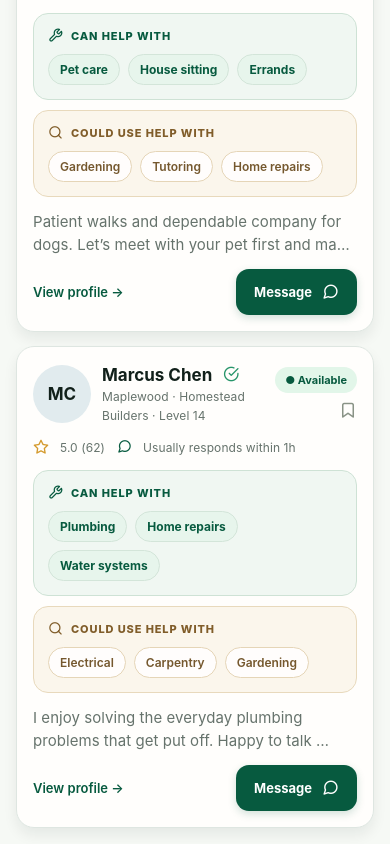
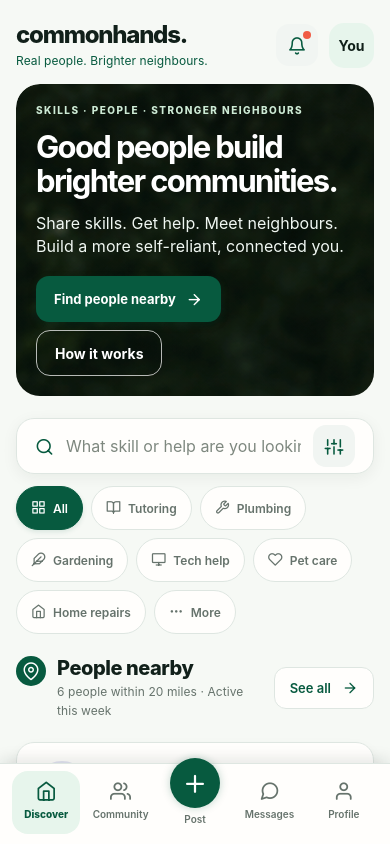
Before and after one commit to eroleric/communitybuilder, a React Native app: screen / in a window 390 px wide. Shown: the top 844 px of the page. Built offline with nearby package versions, Linux system fonts and the light colour scheme.

Commit message:
Fix web feed scrolling

```diff
--- a/src/CommonHands.tsx
+++ b/src/CommonHands.tsx
@@ -406,7 +406,7 @@ function Workspace() {
       </View>
     );
   return (
-    <View style={{ flex: 1, flexDirection: "row" }}>
+    <View style={{ flex: 1, height: "100%", flexDirection: "row" }}>
       {desktop && (
         <View style={s.sidebar}>
           <Pressable
@@ -483,6 +483,7 @@ function Workspace() {
           flex: 1,
           width: "100%",
           maxWidth: 600,
+          height: "100%",
           alignSelf: "center",
           backgroundColor: C.paper,
         }}
@@ -500,8 +501,10 @@ function Workspace() {
           </View>
         )}
         <ScrollView
+          style={{ flex: 1 }}
           contentContainerStyle={[s.content, { padding: desktop ? 34 : 16 }]}
           keyboardShouldPersistTaps="handled"
+          showsVerticalScrollIndicator
         >
           <View style={[s.between, s.topbar]}>
             <View style={{ gap: 2 }}>
--- a/src/ui.tsx
+++ b/src/ui.tsx
@@ -215,7 +215,7 @@ export function Empty({
   );
 }
 export const s = StyleSheet.create({
-  root: { flex: 1, backgroundColor: "#EEF4EF" },
+  root: { flex: 1, height: "100%", backgroundColor: "#EEF4EF" },
   row: {
     flexDirection: "row",
     alignItems: "center",
```
